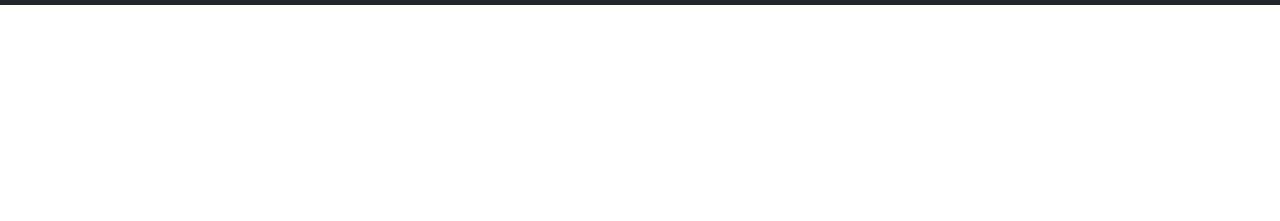
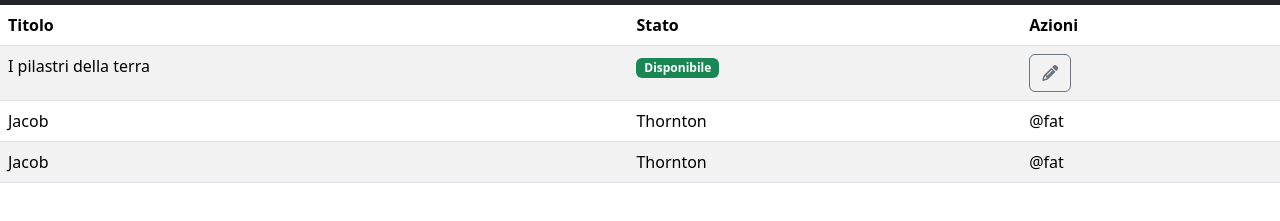
Before and after one commit to GiorgiaSecchi/html-css-bootstrap-dashboard, a plain HTML site: page index.html in a window 1280 px wide. Shown: the part 81-302 px from the top of the page. Drawn offline with nearby package versions, Linux system fonts and the light colour scheme.

Commit message:
add table structure

```diff
--- a/index.html
+++ b/index.html
@@ -12,13 +12,13 @@
     <!-- <link rel="icon" href="" /> -->
 
     <!-- FONT AWESOME -->
-    <!-- <link
-    rel="stylesheet"
-    href="https://cdnjs.cloudflare.com/ajax/libs/font-awesome/6.6.0/css/all.min.css"
-    integrity="sha512-Kc323vGBEqzTmouAECnVceyQqyqdsSiqLQISBL29aUW4U/M7pSPA/gEUZQqv1cwx4OnYxTxve5UMg5GT6L4JJg=="
-    crossorigin="anonymous"
-    referrerpolicy="no-referrer"
-    /> -->
+    <link
+      rel="stylesheet"
+      href="https://cdnjs.cloudflare.com/ajax/libs/font-awesome/6.6.0/css/all.min.css"
+      integrity="sha512-Kc323vGBEqzTmouAECnVceyQqyqdsSiqLQISBL29aUW4U/M7pSPA/gEUZQqv1cwx4OnYxTxve5UMg5GT6L4JJg=="
+      crossorigin="anonymous"
+      referrerpolicy="no-referrer"
+    />
 
     <!-- BOOTSTRAP CSS-->
     <link
@@ -76,6 +76,40 @@
       </nav>
     </header>
 
+    <main>
+      <!-- TABELLA -->
+      <table class="table table-striped">
+        <thead>
+          <tr>
+            <th scope="col">Titolo</th>
+            <th scope="col">Stato</th>
+            <th scope="col">Azioni</th>
+          </tr>
+        </thead>
+        <tbody>
+          <tr>
+            <td>I pilastri della terra</td>
+            <td><span class="badge text-bg-success">Disponibile</span></td>
+            <td>
+              <button type="button" class="btn btn-outline-secondary">
+                <i class="fa-solid fa-pencil"></i>
+              </button>
+            </td>
+          </tr>
+          <tr>
+            <td>Jacob</td>
+            <td>Thornton</td>
+            <td>@fat</td>
+          </tr>
+          <tr>
+            <td>Jacob</td>
+            <td>Thornton</td>
+            <td>@fat</td>
+          </tr>
+        </tbody>
+      </table>
+    </main>
+
     <!-- BOOTSTRAP JS-->
     <script
       src="https://cdn.jsdelivr.net/npm/bootstrap@5.3.3/dist/js/bootstrap.bundle.min.js"
```
